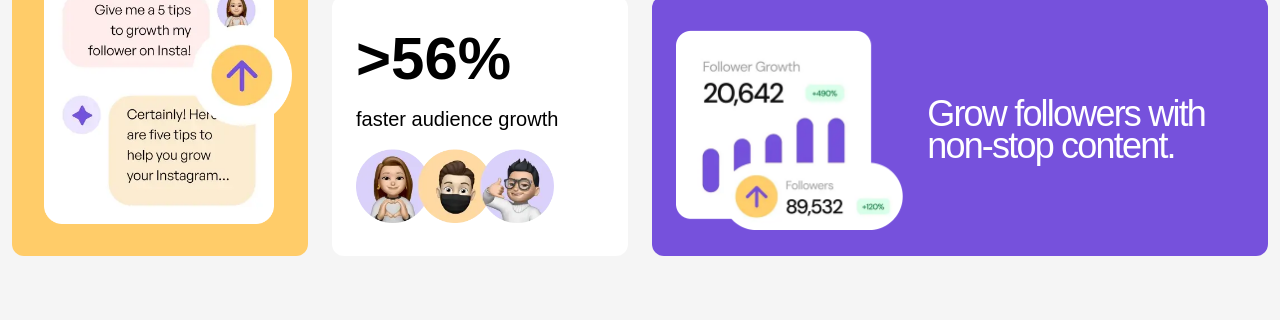
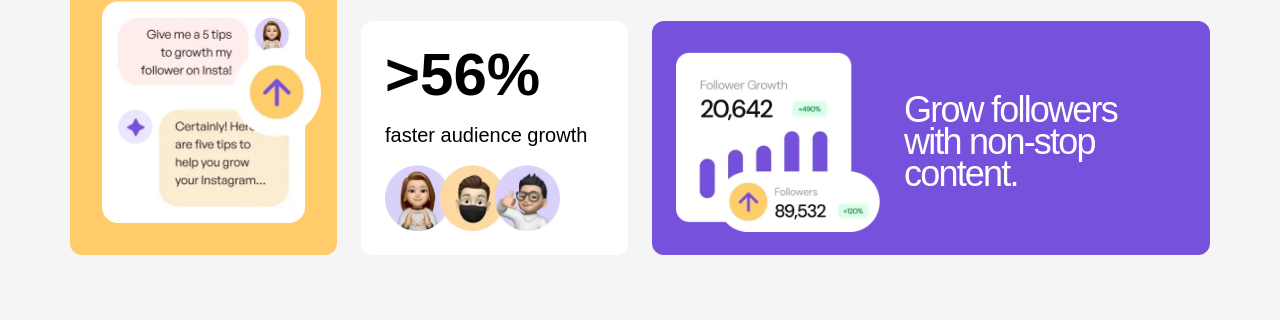
Before and after one commit to nazmul7575/bento-grid-main, a website built with Vite: page docs/index.html in a window 1280 px wide. Shown: the part 707-1027 px from the top of the page. Built offline with nearby package versions, Linux system fonts and the light colour scheme; a web font is replaced by a local one.

Commit message:
width issue solved

```diff
--- a/docs/index.html
+++ b/docs/index.html
@@ -11,7 +11,7 @@
 </head>
 
 <body class="bg-[#f5f5f5] py-6 px-3 lg:flex lg:justify-center">
-  <main class="grid grid-cols-1 gap-6 md:grid-cols-2 lg:grid-cols-4 lg:max-w-[1150px] lg:py-10">
+  <main class="grid grid-cols-1 gap-6 md:grid-cols-2 lg:grid-cols-4 lg:max-w-[1140px] lg:py-10">
     <section
       class="md:col-span-2 bg-[#7651dc] p-8 lg:p-14 rounded-xl flex flex-col gap-2 items-center  text-center text-white">
       <h1 class="text-5xl md:text-7xl lg:text-6xl font-medium">Social Media <span class="text-[#ffcc69]">10x</span>
```
